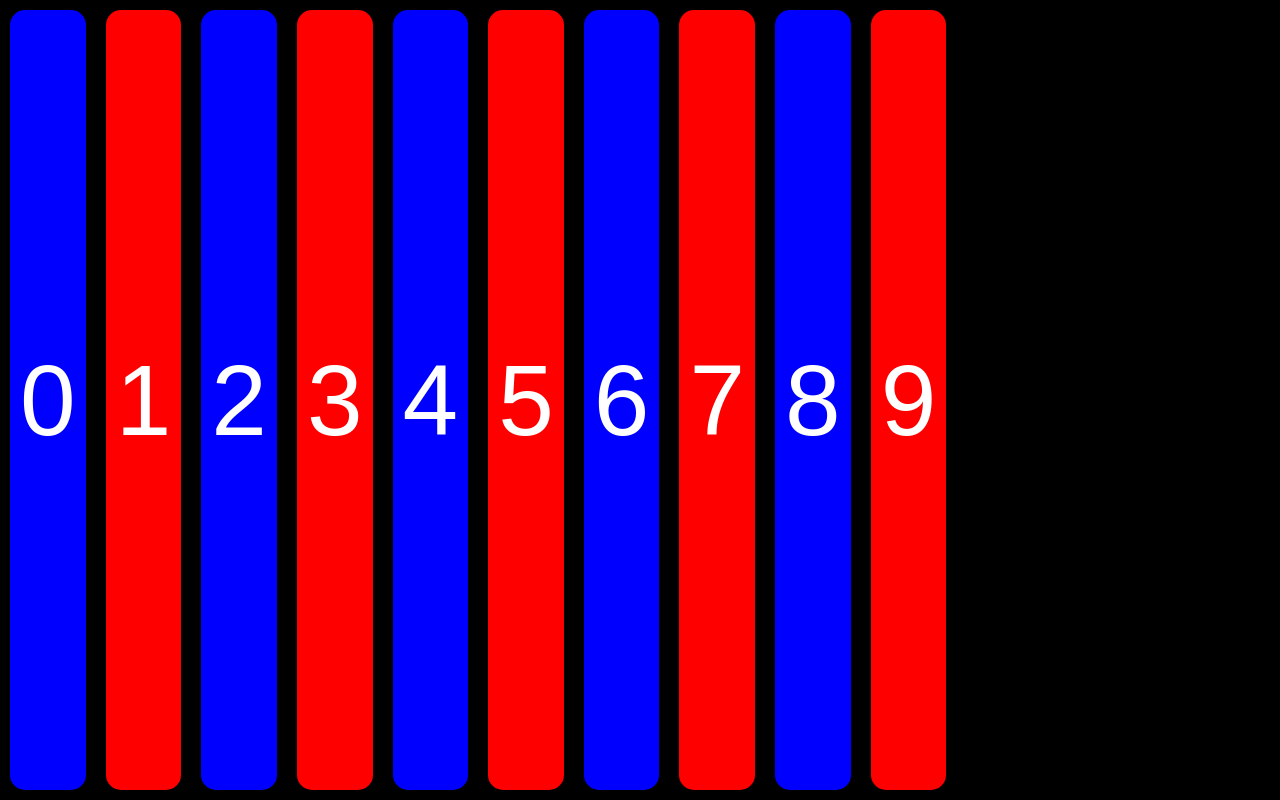
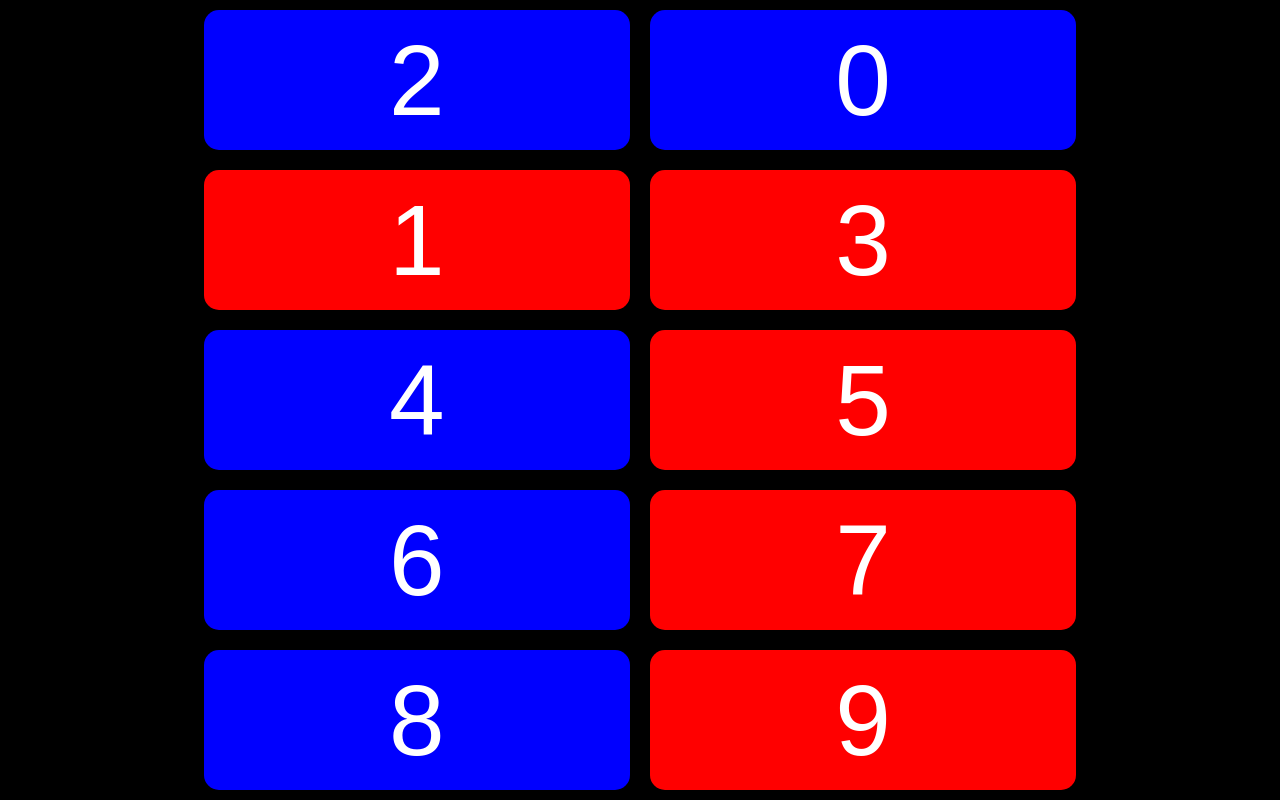
Before and after one commit to eche23/EOIMaquetacion, a plain HTML site: page index.html in a window 1280 px wide. Drawn offline with Linux system fonts and the light colour scheme.

Commit message:
Commit 15/07

```diff
--- a/index.html
+++ b/index.html
@@ -12,7 +12,7 @@
     <div class="container">
         <button class="btn">0</button>
         <button class="btn">1</button>
-        <button class="btn">2</button>
+        <button class="btn btn-d">2</button>
         <button class="btn">3</button>
         <button class="btn">4</button>
         <button class="btn">5</button>
@@ -22,5 +22,7 @@
         <button class="btn">9</button>
     </div>
 
+
+
 </body>
 </html>
--- a/style.css
+++ b/style.css
@@ -17,6 +17,7 @@ body{
     border: 0;
     padding: 10px;
     margin: 10px;
+    width: 33.3%;
 }
 
 .btn:nth-child(odd){
@@ -35,4 +36,10 @@ body{
     margin: 0;
     top: 0;
     display: flex;
+    flex-wrap: wrap;
+    justify-content: center;
 }
+
+.btn-d {
+    order: -1;
+}
```
